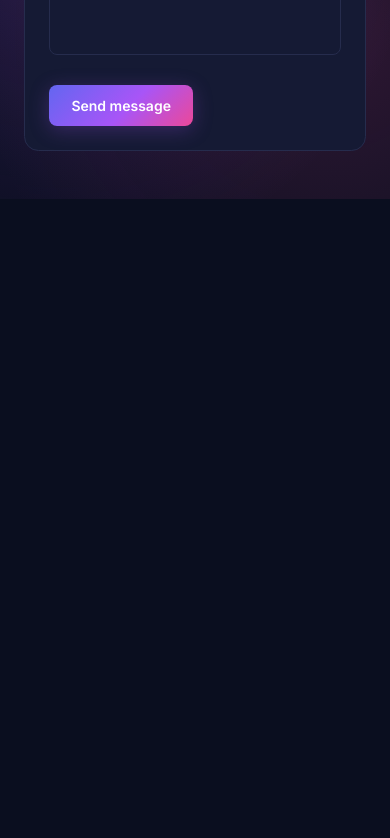
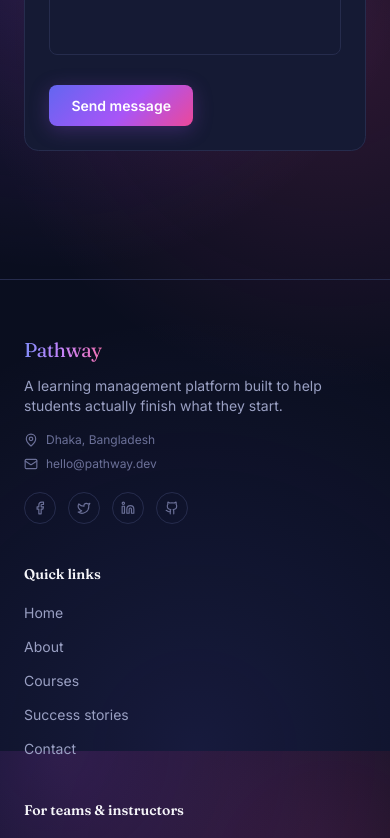
Before and after one commit to ayeshatahsin11/LMS_finalexamproject, a Next.js app in the folder frontend/: page / in a window 390 px wide. Shown: the part 7689-8527 px from the top of the page. Before the commit the page ends 7888 px from the top, so only its background shows below. Built offline with nearby package versions, Linux system fonts and the light colour scheme; no server answers.

Commit message:
footer added

```diff
--- a/frontend/src/app/globals.css
+++ b/frontend/src/app/globals.css
@@ -26,6 +26,7 @@
 
 html {
   background-color: var(--color-bg);
+  scroll-behavior: smooth;
 }
 
 body {
--- a/frontend/src/app/layout.jsx
+++ b/frontend/src/app/layout.jsx
@@ -2,6 +2,7 @@ import { Fraunces, Inter } from "next/font/google";
 import "./globals.css";
 import { AuthProvider } from "@/context/AuthContext";
 import Navbar from "@/components/Navbar";
+import Footer from "@/components/Footer";
 import ScrollToTop from "@/components/ScrollToTop";
 
 const fraunces = Fraunces({
@@ -28,6 +29,7 @@ export default function RootLayout({ children }) {
         <AuthProvider>
           <Navbar />
           <main className="min-h-[calc(100vh-73px)]">{children}</main>
+          <Footer />
           <ScrollToTop />
         </AuthProvider>
       </body>
--- a/frontend/src/app/page.jsx
+++ b/frontend/src/app/page.jsx
@@ -12,12 +12,22 @@ export default function HomePage() {
   return (
     <div>
       <Hero />
-      <AboutPage/>
+
+      <section id="about" className="scroll-mt-24">
+        <AboutPage />
+      </section>
+
       <FeaturedCourses />
       <CategoryShowcase />
       <HowItWorks />
-      <ReviewsPage/>
-      <ContactPage/>
+
+      <section id="reviews" className="scroll-mt-24">
+        <ReviewsPage />
+      </section>
+
+      <section id="contact" className="scroll-mt-24">
+        <ContactPage />
+      </section>
     </div>
   );
 }
--- /dev/null
+++ b/frontend/src/components/Footer.jsx
@@ -0,0 +1,111 @@
+import Link from "next/link";
+import { Facebook, Twitter, Linkedin, Github, MapPin, Mail } from "lucide-react";
+
+const SOCIAL_LINKS = [
+  { icon: Facebook, href: "https://facebook.com", label: "Facebook" },
+  { icon: Twitter, href: "https://twitter.com", label: "Twitter" },
+  { icon: Linkedin, href: "https://linkedin.com", label: "LinkedIn" },
+  { icon: Github, href: "https://github.com", label: "GitHub" },
+];
+
+const QUICK_LINKS = [
+  { label: "Home", href: "/" },
+  { label: "About", href: "/#about" },
+  { label: "Courses", href: "/courses" },
+  { label: "Success stories", href: "/#reviews" },
+  { label: "Contact", href: "/#contact" },
+];
+
+export default function Footer() {
+  return (
+    <footer className="border-t border-border mt-20">
+      <div className="max-w-6xl mx-auto px-6 py-14 grid sm:grid-cols-2 lg:grid-cols-4 gap-10">
+        {/* Column 1: Brand + info */}
+        <div>
+          <Link href="/" className="font-serif text-xl gradient-text tracking-tight">
+            Pathway
+          </Link>
+          <p className="text-sm text-text-muted mt-3 max-w-xs">
+            A learning management platform built to help students actually finish what they start.
+          </p>
+          <div className="flex items-center gap-2 text-xs text-text-faint mt-4">
+            <MapPin size={14} />
+            Dhaka, Bangladesh
+          </div>
+          <div className="flex items-center gap-2 text-xs text-text-faint mt-2">
+            <Mail size={14} />
+            hello@pathway.dev
+          </div>
+          <div className="flex items-center gap-3 mt-5">
+            {SOCIAL_LINKS.map((s) => {
+              const Icon = s.icon;
+              return (
+                <a
+                  key={s.label}
+                  href={s.href}
+                  target="_blank"
+                  rel="noopener noreferrer"
+                  aria-label={s.label}
+                  className="h-8 w-8 rounded-full border border-border flex items-center justify-center text-text-faint hover:text-text hover:border-purple/50 transition"
+                >
+                  <Icon size={14} />
+                </a>
+              );
+            })}
+          </div>
+        </div>
+
+        {/* Column 2: Quick links */}
+        <div>
+          <h3 className="text-sm font-semibold text-text mb-4">Quick links</h3>
+          <ul className="flex flex-col gap-2.5">
+            {QUICK_LINKS.map((l) => (
+              <li key={l.href}>
+                <Link href={l.href} className="text-sm text-text-muted hover:text-text transition">
+                  {l.label}
+                </Link>
+              </li>
+            ))}
+          </ul>
+        </div>
+
+        {/* Column 3: Teach / Business */}
+        <div>
+          <h3 className="text-sm font-semibold text-text mb-4">For teams & instructors</h3>
+          <p className="text-sm text-text-muted mb-4">
+            Have expertise to share? Publish a course and reach students looking to learn exactly what you know.
+          </p>
+          <Link href="/register" className="text-sm text-purple hover:text-pink transition font-medium">
+            Become an instructor →
+          </Link>
+          <p className="text-sm text-text-muted mt-5 mb-2">Looking to sponsor or partner with us?</p>
+          <Link href="/#contact" className="text-sm text-purple hover:text-pink transition font-medium">
+            Get in touch →
+          </Link>
+        </div>
+
+        {/* Column 4: CTA */}
+        <div>
+          <h3 className="text-sm font-semibold text-text mb-4">Start learning today</h3>
+          <p className="text-sm text-text-muted mb-4">
+            Create a free account and enroll in your first course in minutes.
+          </p>
+          <Link href="/register" className="btn-primary w-full justify-center">
+            Enroll now
+          </Link>
+          <Link href="/courses" className="btn-outline w-full justify-center mt-3">
+            Browse courses
+          </Link>
+        </div>
+      </div>
+
+      {/* Bottom bar */}
+      <div className="border-t border-border">
+        <div className="max-w-6xl mx-auto px-6 py-6 flex flex-col sm:flex-row items-center justify-between gap-3 text-xs text-text-faint">
+          <p>© {new Date().getFullYear()} Pathway. All rights reserved.</p>
+          <p>Built by Ayesha Tahsin — MERN Stack Final Project</p>
+        </div>
+      </div>
+    </footer>
+  );
+}
```
